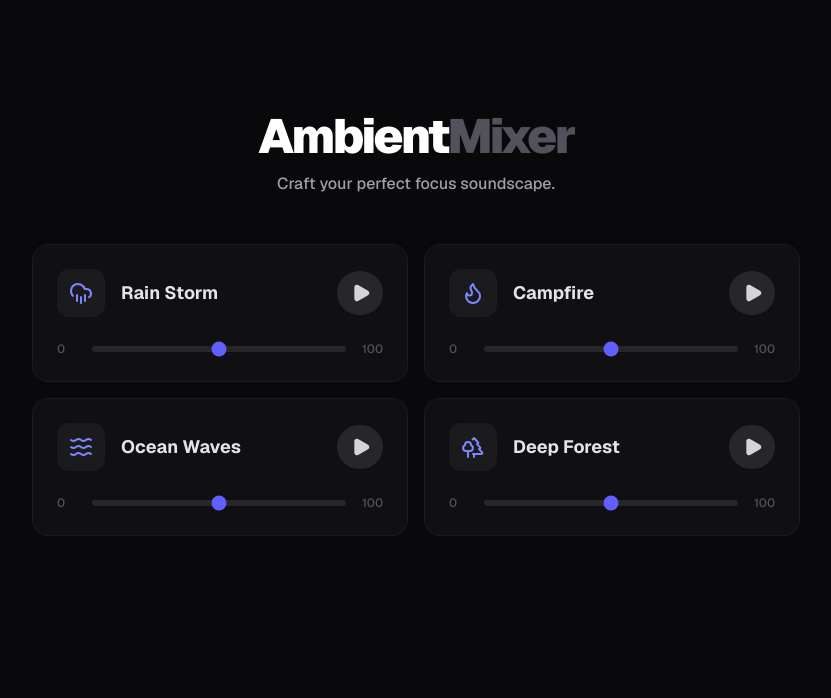
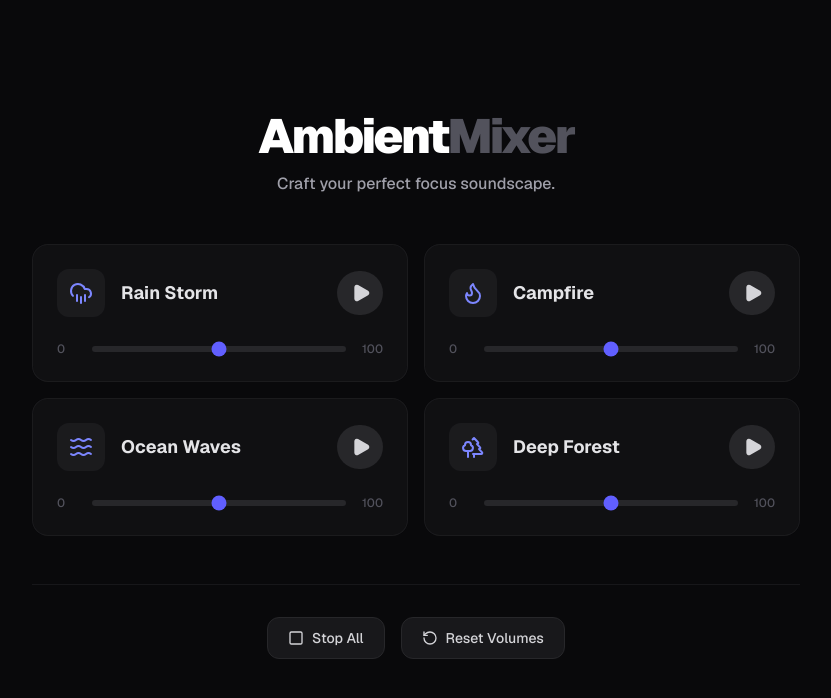
Before and after one commit to abikurian/ambient-mixer, a Next.js app: page / in a window 1280 px wide. Shown: the top 698 px of the page, without its empty margins (224-1055 px from the left). Built offline with nearby package versions, Linux system fonts and the light colour scheme.

Commit message:
feat(ui): implement master playback controls for batch state updates

```diff
--- a/app/page.tsx
+++ b/app/page.tsx
@@ -1,7 +1,7 @@
 "use client";
 
 import { useState, useRef, useEffect } from "react";
-import { CloudRain, Flame, Waves, Trees, Play, Pause } from "lucide-react";
+import { CloudRain, Flame, Waves, Trees, Play, Pause, Square, RotateCcw } from "lucide-react";
 
 const TRACKS = [
   { id: "rain", name: "Rain Storm", icon: CloudRain },
@@ -74,6 +74,26 @@ export default function Home() {
     }));
   };
 
+  const stopAll = () => {
+    setTrackState((prev) => {
+      const updated: Record<string, { playing: boolean; volume: number }> = {};
+      for (const [id, state] of Object.entries(prev)) {
+        updated[id] = { ...state, playing: false };
+      }
+      return updated;
+    });
+  };
+
+  const resetVolumes = () => {
+    setTrackState((prev) => {
+      const updated: Record<string, { playing: boolean; volume: number }> = {};
+      for (const [id, state] of Object.entries(prev)) {
+        updated[id] = { ...state, volume: 50 };
+      }
+      return updated;
+    });
+  };
+
   return (
     <main className="min-h-screen bg-zinc-950 text-zinc-100 p-6 md:p-12 font-sans">
       <div className="max-w-3xl mx-auto space-y-12">
@@ -140,6 +160,23 @@ export default function Home() {
           })}
         </div>
 
+        <div className="flex justify-center gap-4 pt-8 border-t border-zinc-800/50">
+          <button
+            onClick={stopAll}
+            className="flex items-center gap-2 px-5 py-2.5 rounded-xl bg-zinc-900 border border-zinc-800 hover:bg-zinc-800 hover:text-white text-zinc-300 font-medium text-sm transition-all cursor-pointer"
+          >
+            <Square className="w-4 h-4" />
+            Stop All
+          </button>
+          <button
+            onClick={resetVolumes}
+            className="flex items-center gap-2 px-5 py-2.5 rounded-xl bg-zinc-900 border border-zinc-800 hover:bg-zinc-800 hover:text-white text-zinc-300 font-medium text-sm transition-all cursor-pointer"
+          >
+            <RotateCcw className="w-4 h-4" />
+            Reset Volumes
+          </button>
+        </div>
+
       </div>
     </main>
   );
```
